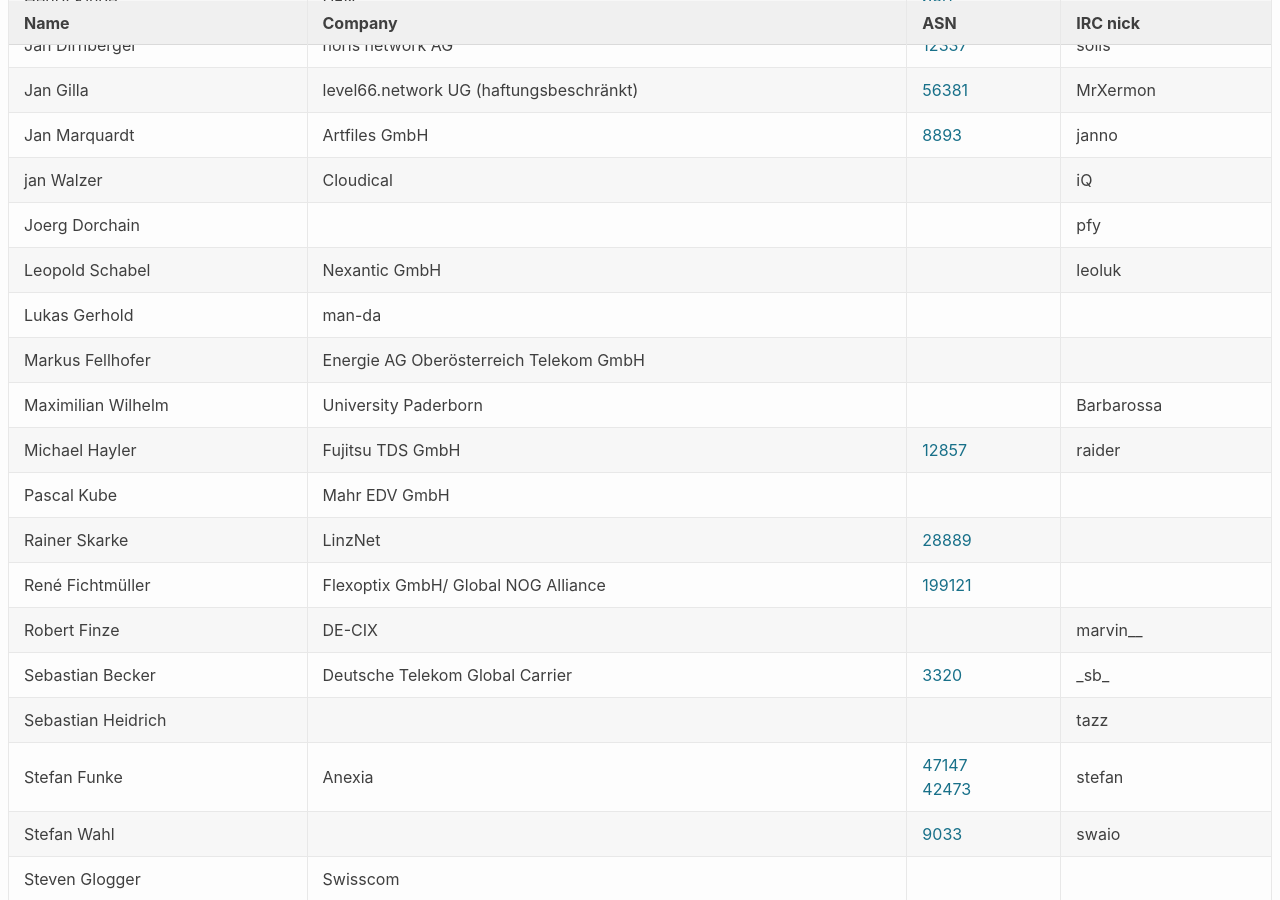
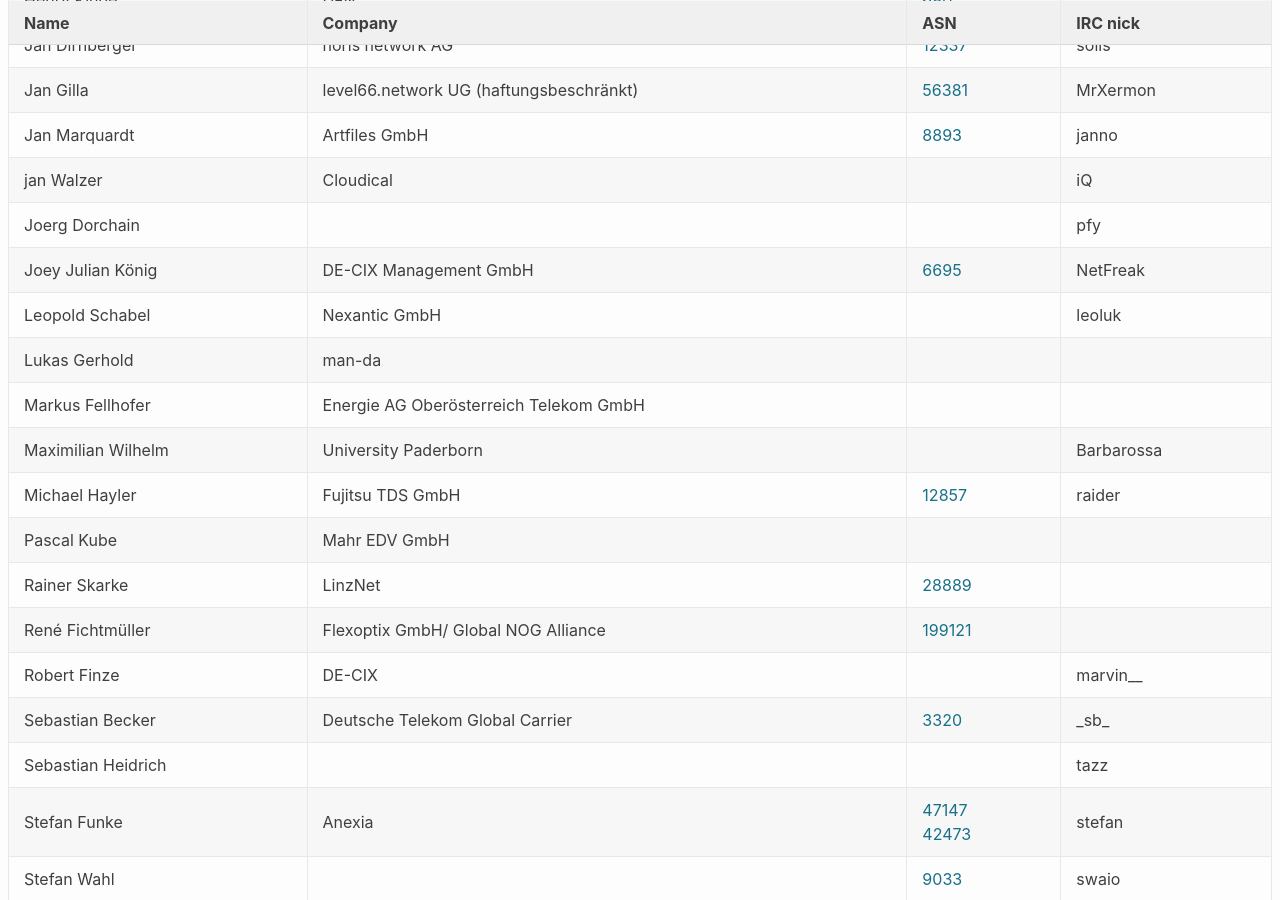
Before and after one commit to denog/pretix-attendeelist, a Jekyll site: the page built from index.markdown, in a window 1280 px wide and 900 px high, scrolled down 661 px. Built offline with Jekyll 4.4.1, drawn with Linux system fonts in a browser that asks for light colours.

Commit message:
Latest data: Wed Mar 17 07:40:27 UTC 2021

```diff
--- a/_data/attendees_meetup_leader_2021-01.json
+++ b/_data/attendees_meetup_leader_2021-01.json
@@ -114,6 +114,12 @@
     "asn": null
   },
   {
+    "name": "Joey Julian König",
+    "company": "DE-CIX Management GmbH",
+    "irc": "NetFreak",
+    "asn": "6695"
+  },
+  {
     "name": "Leopold Schabel",
     "company": "Nexantic GmbH",
     "irc": "leoluk",
```
